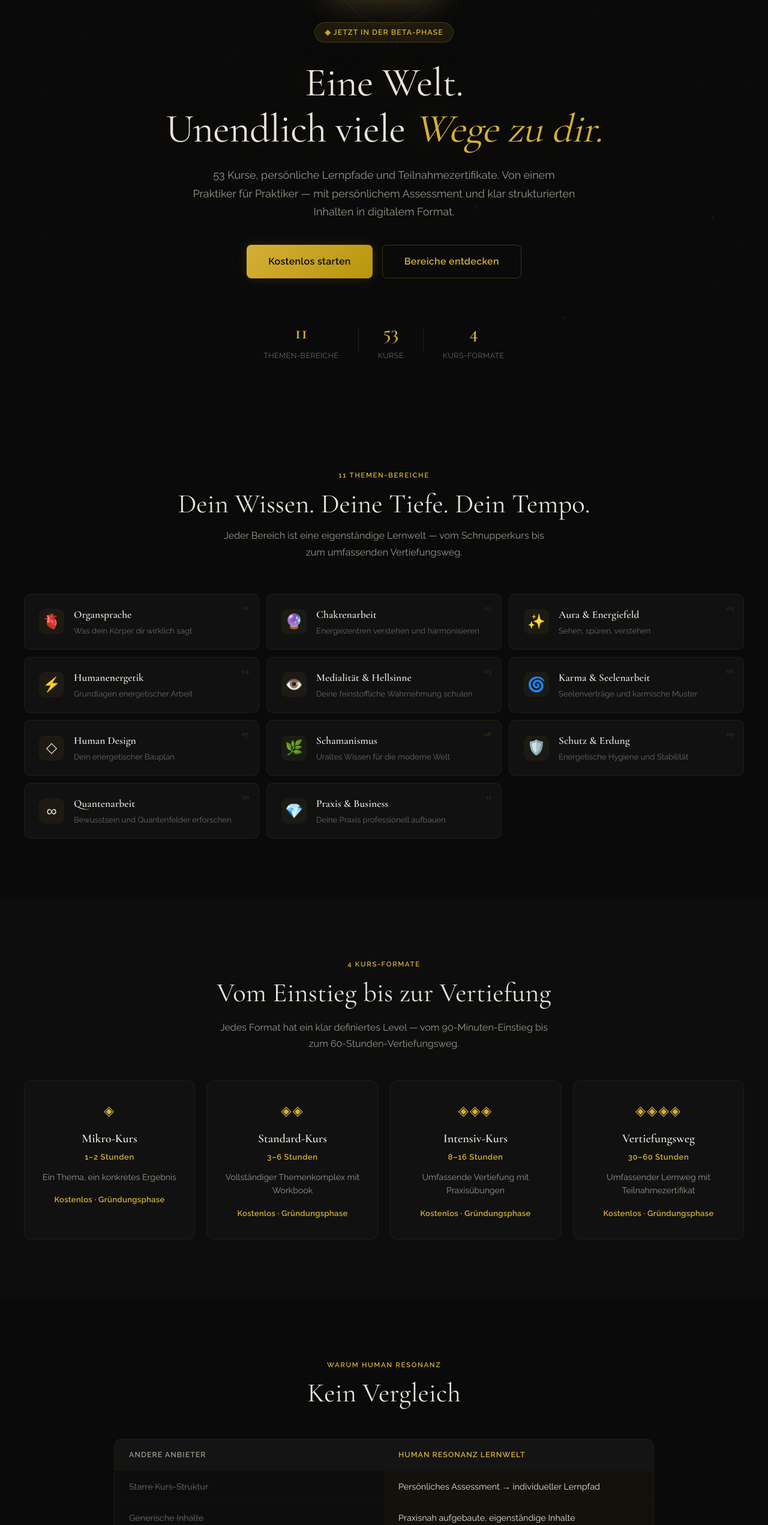
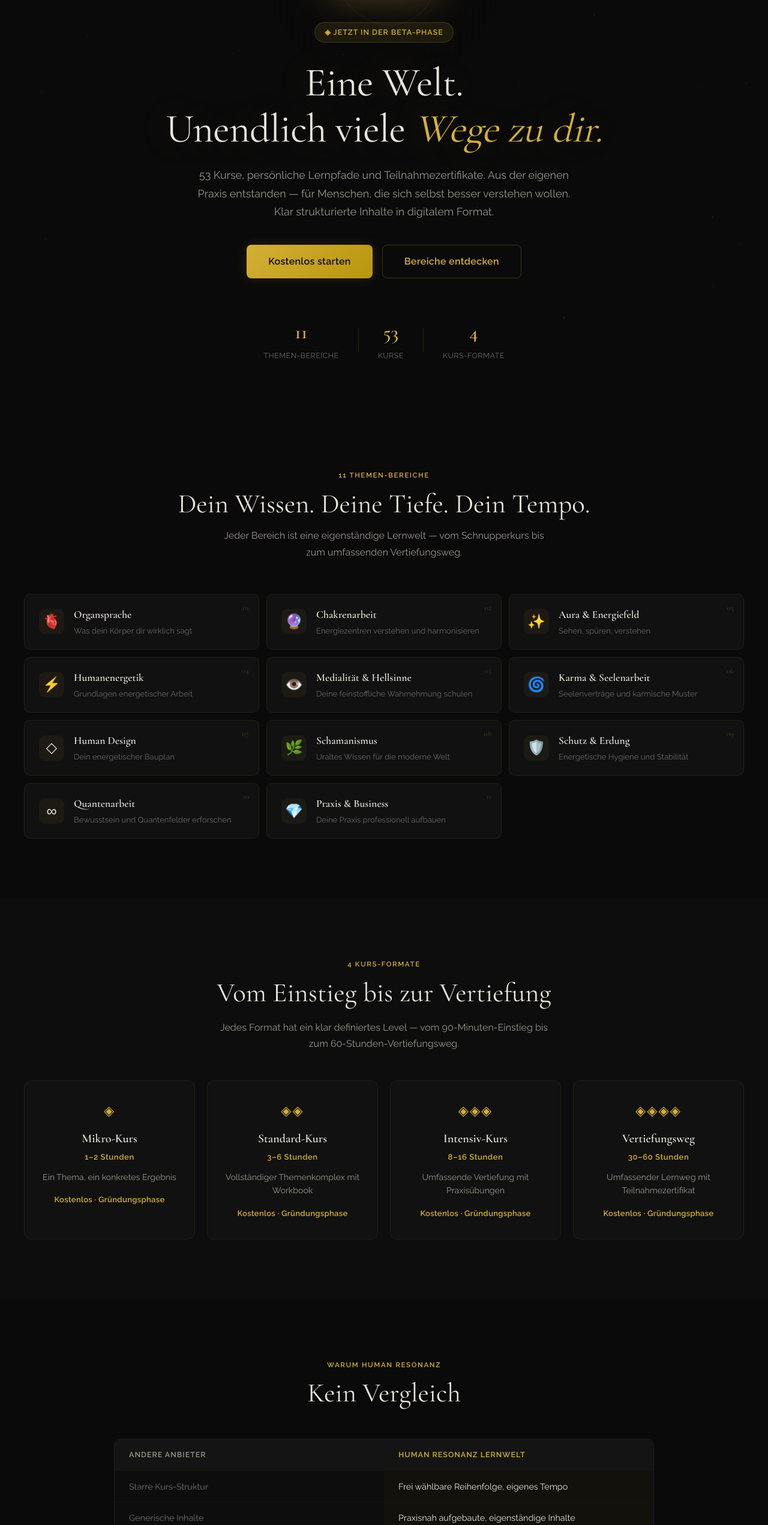
Before and after one commit to Buergersvend/resonanz-akademie, a React (Vite) app: page / in a window 1280 px wide. Shown: the part 258-2800 px from the top of the page at 60% size. Built offline with nearby package versions, Linux system fonts and the light colour scheme; no server answers.

Commit message:
Landing: Praktiker-Anmutung, Assessment und Pruefungs-/Zertifikatszusage aus Aussendarstellung entfernt (UWG 5, FernUSG)

```diff
--- a/src/pages/Landing.jsx
+++ b/src/pages/Landing.jsx
@@ -38,11 +38,11 @@ const FORMATE = [
 ]
 
 const UNTERSCHIEDE = [
-  { andere: 'Starre Kurs-Struktur', hr: 'Persönliches Assessment → individueller Lernpfad' },
+  { andere: 'Starre Kurs-Struktur', hr: 'Frei wählbare Reihenfolge, eigenes Tempo' },
   { andere: 'Generische Inhalte', hr: 'Praxisnah aufgebaute, eigenständige Inhalte' },
   { andere: 'Überladene Plattformen', hr: 'Klar, schnell, intuitiv' },
-  { andere: 'Manuelle Prüfungsbewertung', hr: 'Automatische Quiz & Teilnahmebestätigungen' },
-  { andere: 'Theorie ohne Anwendung', hr: 'Brücke zwischen Energetik, Bewusstsein & Technologie' },
+  { andere: 'Zugang nur gegen Gebühr', hr: 'Alle Inhalte kostenfrei' },
+  { andere: 'Theorie ohne Anwendung', hr: 'Verbindung von Selbsterfahrung, Bewusstsein & Technologie' },
   { andere: 'Keine Community', hr: 'Resonanz-Netzwerk: Gleichgesinnte verbinden sich' },
 ]
 
@@ -456,8 +456,8 @@ export default function Landing() {
 
           <p className="hero-rise d2" style={hero.subtitle}>
             {LIVE_COUNT} Kurse, persönliche Lernpfade und Teilnahmezertifikate.
-            Von einem Praktiker für Praktiker — mit persönlichem Assessment
-            und klar strukturierten Inhalten in digitalem Format.
+            Aus der eigenen Praxis entstanden — für Menschen, die sich selbst
+            besser verstehen wollen. Klar strukturierte Inhalte in digitalem Format.
           </p>
 
           <div className="hero-rise d3" style={hero.actions}>
```
